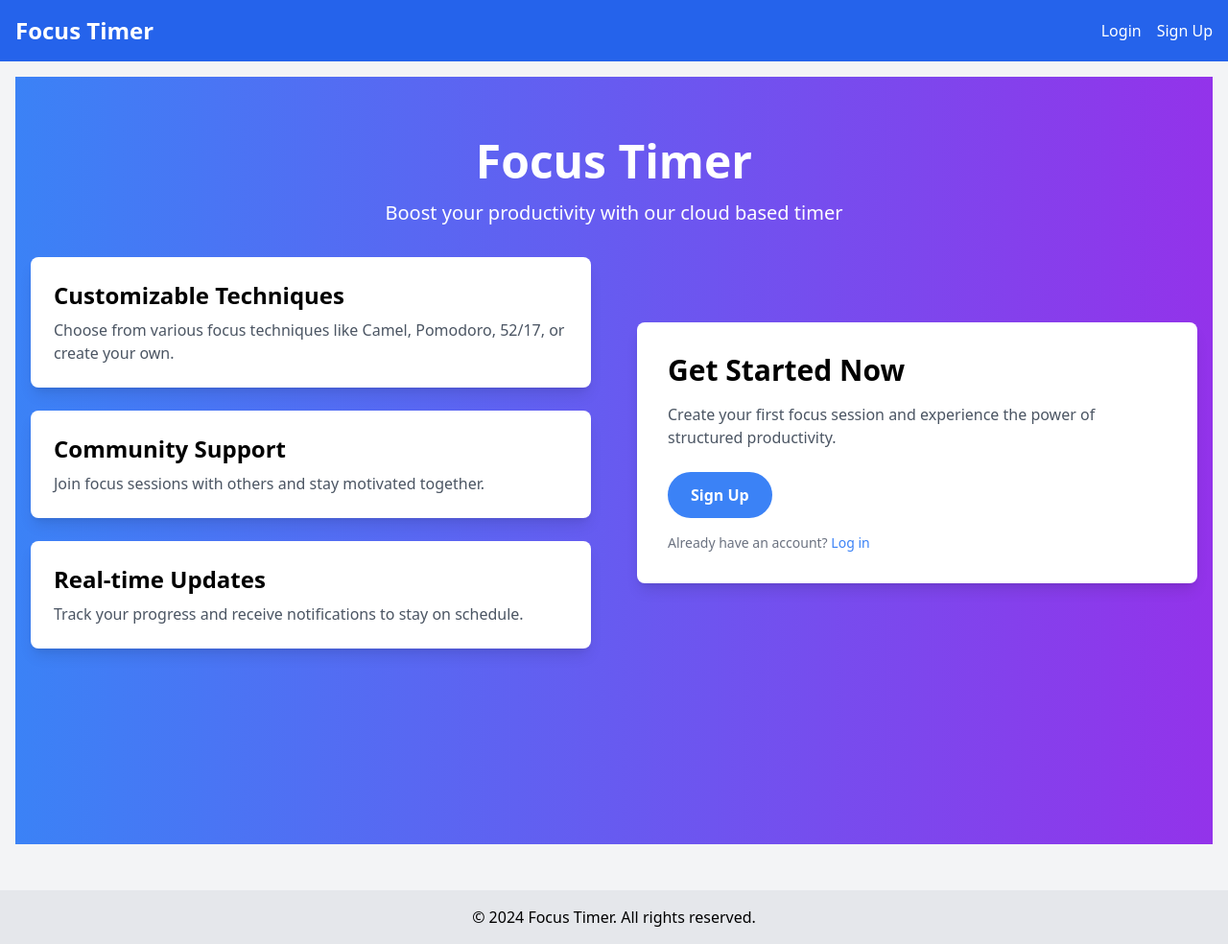
After one commit to saurav-codes/focus-timer-v, a Django app: template templates/realtime_timer/landing_page.html in a window 1280 px wide. The commit adds this page. Shown: the whole page at 96% size. Run offline with Django 5.2, Linux system fonts and the light colour scheme; the template is opened without the code that fills it, so the values that code supplies are empty; some libraries are stand-ins or nearby versions.

Commit message:
landing page design

```diff
--- a/apps/realtime_timer/urls.py
+++ b/apps/realtime_timer/urls.py
@@ -9,7 +9,8 @@ from django.conf.urls.static import static
 app_name = "realtime_timer"
 
 urlpatterns = [
-    path("", views.HomepageView.as_view(), name="homepage-view"),
+    path("", views.LandingPageView.as_view(), name="landing-page"),
+    path("home/", views.HomepageView.as_view(), name="homepage-view"),
     path("main-session/", views.MainSessionView.as_view(), name="main-session-view"),
     path("session/<uuid:session_id>/", views.SessionDetailView.as_view(), name="session-detail-view"),
     # path("dashboard/", views.DashboardView.as_view(), name="dashboard"),
--- a/apps/realtime_timer/views.py
+++ b/apps/realtime_timer/views.py
@@ -140,3 +140,7 @@ class SessionDetailView(View):
 #                 f'<li hx-target="this" hx-swap="outerHTML" id="task-{task.pk}">{task.description} <button hx-post="/task/{task.pk}/toggle/">Toggle</button></li>'
 #             )
 #         return HttpResponse("Unauthorized", status=403)
+
+
+class LandingPageView(TemplateView):
+    template_name = "realtime_timer/landing_page.html"
--- a/templates/base.html
+++ b/templates/base.html
@@ -37,13 +37,14 @@
     <body class="bg-gray-100 min-h-screen flex flex-col">
         <header class="bg-blue-600 text-white p-4">
             <nav class="container mx-auto flex justify-between items-center">
-                <a href="{% url 'realtime_timer:homepage-view' %}"
-                   class="text-2xl font-bold">Focus Timer</a>
+                <a href="{% url 'realtime_timer:landing-page' %}" class="text-2xl font-bold">Focus Timer</a>
                 <ul class="flex space-x-4">
                     {% if user.is_authenticated %}
                         <li>
-                            <a href="{% url 'realtime_timer:main-session-view' %}"
-                               class="hover:underline">Session</a>
+                            <a href="{% url 'realtime_timer:homepage-view' %}" class="hover:underline">Dashboard</a>
+                        </li>
+                        <li>
+                            <a href="{% url 'realtime_timer:main-session-view' %}" class="hover:underline">Session</a>
                         </li>
                         <li>
                             <a class="hover:underline">{{ user.username }}</a>
@@ -56,7 +57,7 @@
                             <a href="{% url 'account_login' %}"  class="hover:underline">Login</a>
                         </li>
                         <li>
-                            <a class="hover:underline">Sign Up</a>
+                            <a href="{% url 'account_signup' %}" class="hover:underline">Sign Up</a>
                         </li>
                     {% endif %}
                 </ul>
--- /dev/null
+++ b/templates/realtime_timer/landing_page.html
@@ -0,0 +1,46 @@
+{% extends "base.html" %}
+
+{% block content %}
+<div class="bg-gradient-to-r from-blue-500 to-purple-600 min-h-screen">
+    <div class="container mx-auto px-4 py-16">
+        <div class="text-center">
+            <h1 class="text-5xl font-bold text-white mb-4">Focus Timer</h1>
+            <p class="text-xl text-white mb-8">Boost your productivity with our cloud based timer</p>
+        </div>
+
+        <div class="grid md:grid-cols-2 gap-12 items-center">
+            <div class="space-y-6">
+                <div class="bg-white rounded-lg p-6 shadow-lg">
+                    <h2 class="text-2xl font-semibold mb-2">Customizable Techniques</h2>
+                    <p class="text-gray-600">Choose from various focus techniques like Camel, Pomodoro, 52/17, or create your own.</p>
+                </div>
+                <div class="bg-white rounded-lg p-6 shadow-lg">
+                    <h2 class="text-2xl font-semibold mb-2">Community Support</h2>
+                    <p class="text-gray-600">Join focus sessions with others and stay motivated together.</p>
+                </div>
+                <div class="bg-white rounded-lg p-6 shadow-lg">
+                    <h2 class="text-2xl font-semibold mb-2">Real-time Updates</h2>
+                    <p class="text-gray-600">Track your progress and receive notifications to stay on schedule.</p>
+                </div>
+            </div>
+
+            <div class="bg-white rounded-lg p-8 shadow-lg">
+                <h2 class="text-3xl font-bold mb-4">Get Started Now</h2>
+                <p class="text-gray-600 mb-6">Create your first focus session and experience the power of structured productivity.</p>
+                {% if user.is_authenticated %}
+                    <a href="{% url 'realtime_timer:main-session-view' %}" class="bg-blue-500 hover:bg-blue-600 text-white font-bold py-3 px-6 rounded-full inline-block transition duration-300">
+                        Create Session
+                    </a>
+                {% else %}
+                    <a href="{% url 'account_signup' %}" class="bg-blue-500 hover:bg-blue-600 text-white font-bold py-3 px-6 rounded-full inline-block transition duration-300">
+                        Sign Up
+                    </a>
+                    <p class="mt-4 text-sm text-gray-500">
+                        Already have an account? <a href="{% url 'account_login' %}" class="text-blue-500 hover:underline">Log in</a>
+                    </p>
+                {% endif %}
+            </div>
+        </div>
+    </div>
+</div>
+{% endblock content %}
```
